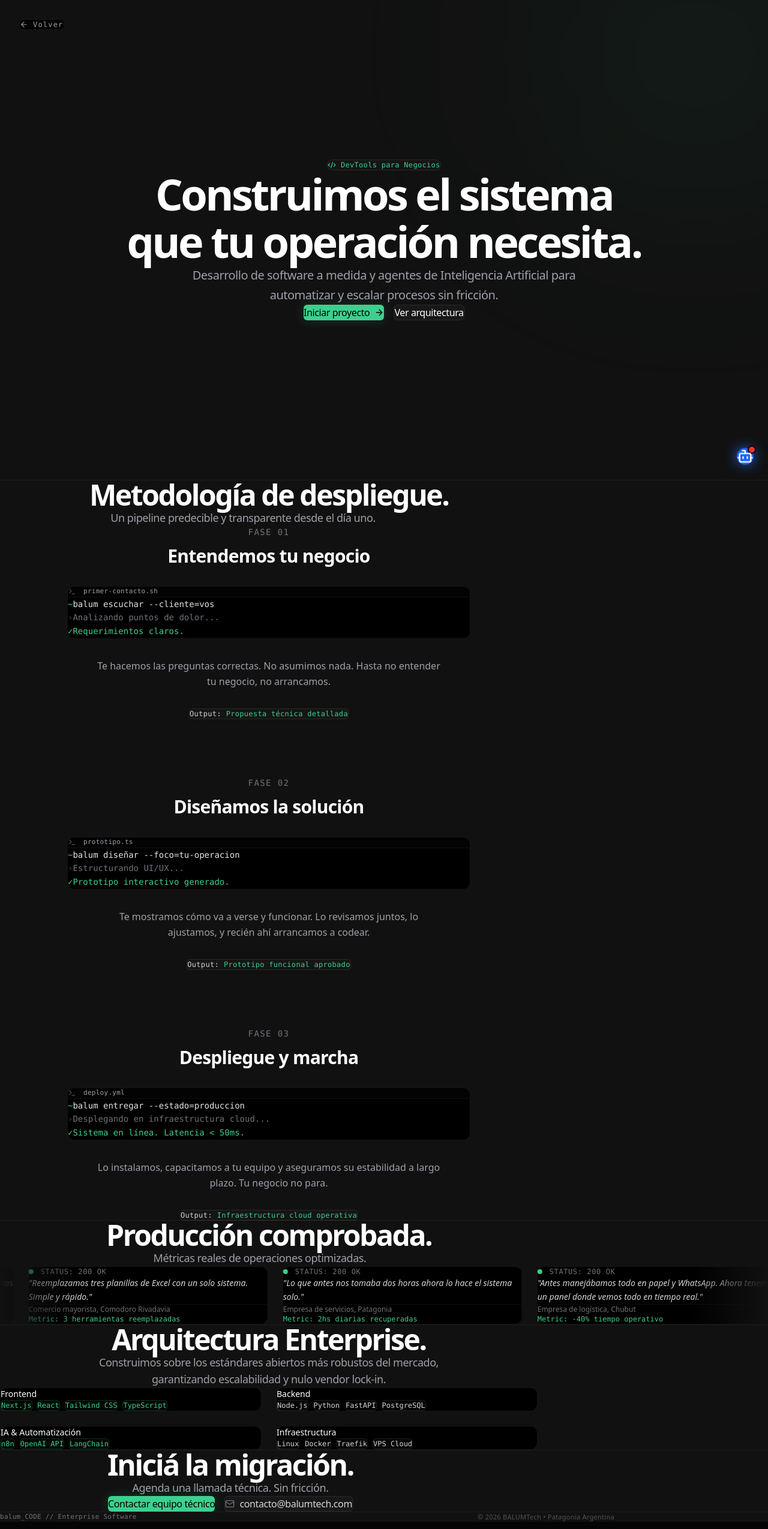
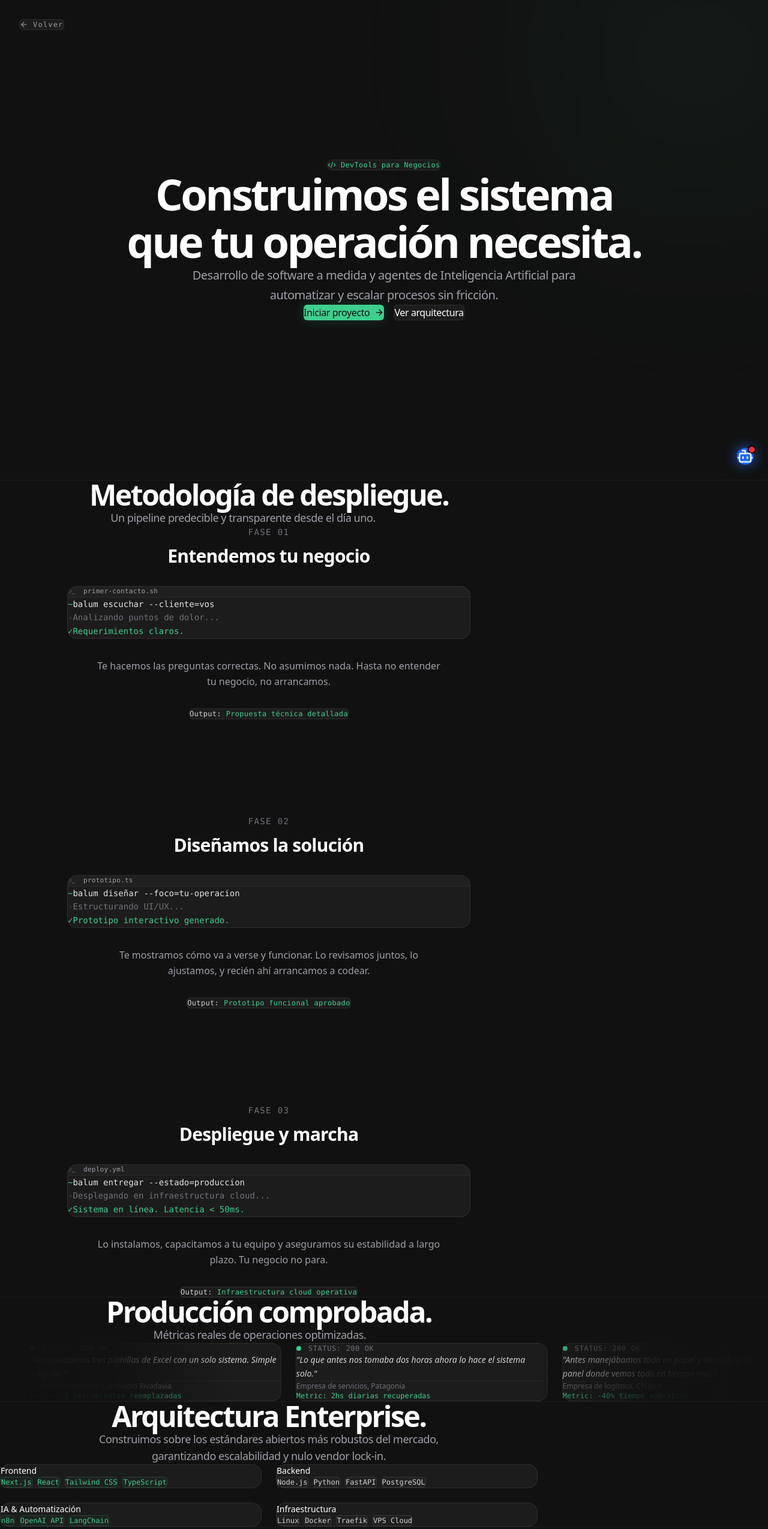
Before and after one commit to SoulTechX/balumtech-web, a Next.js app: page /Code in a window 1280 px wide. Shown: the top 2549 px of the page at 60% size. Built offline with nearby package versions, Linux system fonts and the light colour scheme.

Commit message:
style(ui): apply Supabase aesthetic specifics (grey cards #1C1C1C, wide carousel fades, massive desktop spacing)

```diff
--- a/app/Code/page.tsx
+++ b/app/Code/page.tsx
@@ -99,9 +99,9 @@ function CodeBlockCard({ header, lines, className = "" }: {
   className?: string
 }) {
   return (
-    <div className={`bg-black border border-white/[0.08] rounded-xl overflow-hidden group relative transition-colors hover:border-[#3ECF8E]/30 ${className}`}>
+    <div className={`bg-[#1C1C1C] border border-white/[0.08] rounded-2xl overflow-hidden group relative transition-colors hover:border-[#3ECF8E]/30 ${className}`}>
       <div className="absolute inset-0 bg-gradient-to-b from-[#3ECF8E]/[0.02] to-transparent opacity-0 group-hover:opacity-100 transition-opacity duration-700 pointer-events-none" />
-      <div className="bg-white/[0.01] border-b border-white/[0.05] px-4 py-3 flex items-center gap-3">
+      <div className="bg-white/[0.02] border-b border-white/[0.05] px-4 py-3 flex items-center gap-3">
         <Terminal size={14} className="text-zinc-600" />
         <span className="text-[11px] text-zinc-400 font-mono tracking-wide">{header}</span>
       </div>
@@ -160,7 +160,7 @@ export default function CodePage() {
       {/* BACK BUTTON */}
       <Link
         href="/"
-        className="fixed top-6 left-6 md:top-8 md:left-8 z-50 flex items-center gap-2 text-zinc-400 hover:text-white transition-colors group text-xs font-mono tracking-widest bg-black/80 backdrop-blur-md px-4 py-2 rounded-md border border-white/[0.08]"
+        className="fixed top-6 left-6 md:top-8 md:left-8 z-50 flex items-center gap-2 text-zinc-400 hover:text-white transition-colors group text-xs font-mono tracking-widest bg-[#1C1C1C] backdrop-blur-md px-4 py-2 rounded-md border border-white/[0.08]"
       >
         <ArrowLeft size={14} className="group-hover:-translate-x-1 transition-transform" />
         Volver
@@ -170,7 +170,7 @@ export default function CodePage() {
           SECTION 1 — HERO
           ====================================== */}
       <section className="w-full relative flex flex-col items-center justify-center min-h-screen py-24 z-10 text-center px-6">
-        <div className="reveal inline-flex items-center gap-2 px-3 py-1 rounded-full border border-white/[0.08] bg-white/[0.02] text-[#3ECF8E] text-xs font-mono tracking-wide mb-8">
+        <div className="reveal inline-flex items-center gap-2 px-3 py-1 rounded-full border border-white/[0.08] bg-[#1C1C1C] text-[#3ECF8E] text-xs font-mono tracking-wide mb-8">
           <Code2 size={14} />
           <span>DevTools para Negocios</span>
         </div>
@@ -188,13 +188,13 @@ export default function CodePage() {
             href={`https://wa.me/${WA_NUMBER}?text=${encodeURIComponent("Hola BALUMTech, quiero desarrollar un producto de software.")}`}
             target="_blank"
             rel="noopener noreferrer"
-            className="px-6 py-3 bg-[#3ECF8E] hover:bg-[#34b27b] text-black rounded-md font-medium tracking-tight transition-all flex items-center justify-center gap-2 shadow-[0_0_20px_rgba(62,207,142,0.2)]"
+            className="px-6 py-3 bg-[#3ECF8E] hover:bg-[#34b27b] text-[#111111] rounded-md font-medium tracking-tight transition-all flex items-center justify-center gap-2 shadow-[0_0_20px_rgba(62,207,142,0.2)]"
           >
             Iniciar proyecto <ArrowRight size={16} />
           </a>
           <a
             href="#proceso"
-            className="px-6 py-3 bg-white/[0.03] border border-white/[0.08] hover:bg-white/[0.06] text-white rounded-md font-medium tracking-tight transition-all flex items-center justify-center"
+            className="px-6 py-3 bg-[#1C1C1C] border border-white/[0.08] hover:bg-white/[0.06] text-white rounded-md font-medium tracking-tight transition-all flex items-center justify-center"
           >
             Ver arquitectura
           </a>
@@ -204,7 +204,7 @@ export default function CodePage() {
       {/* ======================================
           SECTION 2 — PROCESS
           ====================================== */}
-      <section id="proceso" className="w-full py-40 md:py-56 px-6 relative z-10 border-t border-white/[0.05]">
+      <section id="proceso" className="w-full py-40 md:py-[200px] px-6 relative z-10 border-t border-white/[0.05]">
         <div className="w-full max-w-4xl mx-auto flex flex-col items-center text-center">
           <div className="reveal mb-24 md:mb-32">
             <h2 className="text-3xl md:text-5xl font-semibold tracking-tighter mb-4 text-white">Metodología de despliegue.</h2>
@@ -213,7 +213,7 @@ export default function CodePage() {
             </p>
           </div>
 
-          <div className="flex flex-col gap-24 w-full">
+          <div className="flex flex-col gap-32 md:gap-40 w-full">
             {PROCESS_STEPS.map((step, i) => (
               <div key={step.step} className={`reveal delay-100 flex flex-col items-center text-center gap-8`}>
                 <div className="flex flex-col items-center gap-3">
@@ -231,7 +231,7 @@ export default function CodePage() {
                   {step.description}
                 </p>
 
-                <div className="inline-flex items-center gap-2 px-4 py-2 rounded-md border border-white/[0.08] bg-white/[0.02] text-zinc-300 text-xs font-mono tracking-wide">
+                <div className="inline-flex items-center gap-2 px-4 py-2 rounded-md border border-white/[0.08] bg-[#1C1C1C] text-zinc-300 text-xs font-mono tracking-wide">
                   Output: <span className="text-[#3ECF8E]">{step.entregable}</span>
                 </div>
               </div>
@@ -243,7 +243,7 @@ export default function CodePage() {
       {/* ======================================
           SECTION 3 — SUCCESS CASES
           ====================================== */}
-      <section className="w-full py-40 md:py-56 relative z-10 border-t border-white/[0.05]">
+      <section className="w-full py-40 md:py-[200px] relative z-10 border-t border-white/[0.05]">
         <div className="w-full max-w-4xl mx-auto flex flex-col items-center text-center px-6">
           <div className="reveal mb-20 md:mb-24">
             <h2 className="text-3xl md:text-5xl font-semibold tracking-tighter mb-4 text-white">Producción comprobada.</h2>
@@ -253,20 +253,20 @@ export default function CodePage() {
           </div>
         </div>
 
-        {/* MARQUEE CAROUSEL */}
+        {/* MARQUEE CAROUSEL ESTILO SUPABASE (JOIN THE COMMUNITY) */}
         <div className="relative w-full overflow-hidden flex items-center">
-          {/* FADE GRADIENTS */}
-          <div className="absolute top-0 bottom-0 left-0 w-[15%] md:w-[10%] bg-gradient-to-r from-[#111111] to-transparent z-20 pointer-events-none" />
-          <div className="absolute top-0 bottom-0 right-0 w-[15%] md:w-[10%] bg-gradient-to-l from-[#111111] to-transparent z-20 pointer-events-none" />
+          {/* FADE GRADIENTS (GRANDE Y PROFUNDO) */}
+          <div className="absolute top-0 bottom-0 left-0 w-[20%] md:w-[30%] bg-gradient-to-r from-[#111111] via-[#111111]/90 to-transparent z-20 pointer-events-none" />
+          <div className="absolute top-0 bottom-0 right-0 w-[20%] md:w-[30%] bg-gradient-to-l from-[#111111] via-[#111111]/90 to-transparent z-20 pointer-events-none" />
 
-          <div className="animate-marquee flex gap-6 py-4 px-4">
+          <div className="animate-marquee flex gap-6 py-4 px-4 hover:[animation-play-state:paused]">
             {/* Duplicamos el array x4 para asegurar que el scroll sea infinito en monitores muy anchos */}
             {[...TESTIMONIALS, ...TESTIMONIALS, ...TESTIMONIALS, ...TESTIMONIALS].map((t, i) => (
               <div
                 key={i}
-                className="w-[320px] md:w-[400px] shrink-0 bg-black border border-white/[0.08] rounded-xl p-8 hover:border-white/20 transition-all flex flex-col group relative"
+                className="w-[320px] md:w-[420px] shrink-0 bg-[#1C1C1C] border border-white/[0.08] rounded-2xl p-8 hover:border-[#3ECF8E]/30 transition-colors flex flex-col group relative"
               >
-                <div className="absolute inset-0 bg-gradient-to-b from-[#3ECF8E]/[0.02] to-transparent opacity-0 group-hover:opacity-100 transition-opacity duration-700 pointer-events-none rounded-xl" />
+                <div className="absolute inset-0 bg-gradient-to-b from-[#3ECF8E]/[0.02] to-transparent opacity-0 group-hover:opacity-100 transition-opacity duration-700 pointer-events-none rounded-2xl" />
                 <div className="flex items-center gap-3 mb-6 relative z-10">
                   <div className="w-2 h-2 rounded-full bg-[#3ECF8E] animate-pulse" />
                   <span className="text-xs text-zinc-500 font-mono tracking-wider">STATUS: 200 OK</span>
@@ -287,7 +287,7 @@ export default function CodePage() {
       {/* ======================================
           SECTION 4 — TECH STACK
           ====================================== */}
-      <section className="w-full py-40 md:py-56 px-6 relative z-10 border-t border-white/[0.05]">
+      <section className="w-full py-40 md:py-[200px] px-6 relative z-10 border-t border-white/[0.05]">
         <div className="w-full max-w-4xl mx-auto flex flex-col items-center text-center">
           <div className="reveal mb-20">
             <h2 className="text-3xl md:text-5xl font-semibold tracking-tighter mb-4 text-white">
@@ -302,7 +302,7 @@ export default function CodePage() {
             {TECH_STACK.map((group, i) => (
               <div
                 key={group.category}
-                className="reveal delay-100 bg-black border border-white/[0.08] rounded-xl p-8 flex flex-col items-start text-left hover:border-white/20 transition-colors"
+                className="reveal delay-100 bg-[#1C1C1C] border border-white/[0.08] rounded-2xl p-8 flex flex-col items-start text-left hover:border-white/20 transition-colors"
               >
                 <h3 className="text-sm font-medium text-white mb-6">
                   {group.category}
@@ -326,7 +326,7 @@ export default function CodePage() {
       {/* ======================================
           SECTION 5 — FINAL CTA
           ====================================== */}
-      <section className="w-full py-40 md:py-56 px-6 relative z-10 border-t border-white/[0.05]">
+      <section className="w-full py-40 md:py-[200px] px-6 relative z-10 border-t border-white/[0.05]">
         <div className="w-full max-w-3xl mx-auto flex flex-col items-center text-center">
           <div className="reveal mb-12">
             <h2 className="text-3xl md:text-5xl font-semibold tracking-tighter mb-6 text-white">
@@ -342,13 +342,13 @@ export default function CodePage() {
               href={`https://wa.me/${WA_NUMBER}?text=${encodeURIComponent("Hola BALUMTech, busco agendar una llamada técnica.")}`}
               target="_blank"
               rel="noopener noreferrer"
-              className="px-8 py-3 bg-[#3ECF8E] hover:bg-[#34b27b] text-black rounded-md font-medium tracking-tight transition-all flex items-center justify-center gap-2 shadow-[0_0_20px_rgba(62,207,142,0.2)]"
+              className="px-8 py-3 bg-[#3ECF8E] hover:bg-[#34b27b] text-[#111111] rounded-md font-medium tracking-tight transition-all flex items-center justify-center gap-2 shadow-[0_0_20px_rgba(62,207,142,0.2)]"
             >
               Contactar equipo técnico
             </a>
             <a
               href="mailto:contacto@balumtech.com"
-              className="px-8 py-3 bg-white/[0.03] border border-white/[0.08] hover:bg-white/[0.06] text-zinc-300 rounded-md font-medium tracking-tight transition-all flex items-center justify-center gap-2"
+              className="px-8 py-3 bg-[#1C1C1C] border border-white/[0.08] hover:bg-white/[0.06] text-zinc-300 rounded-md font-medium tracking-tight transition-all flex items-center justify-center gap-2"
             >
               <Mail size={16} className="text-zinc-500" />
               contacto@balumtech.com
```
